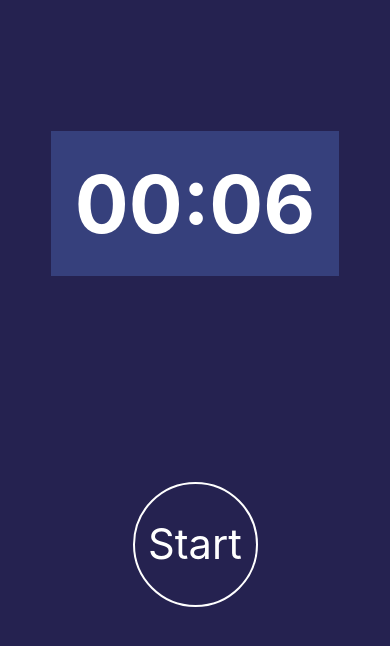
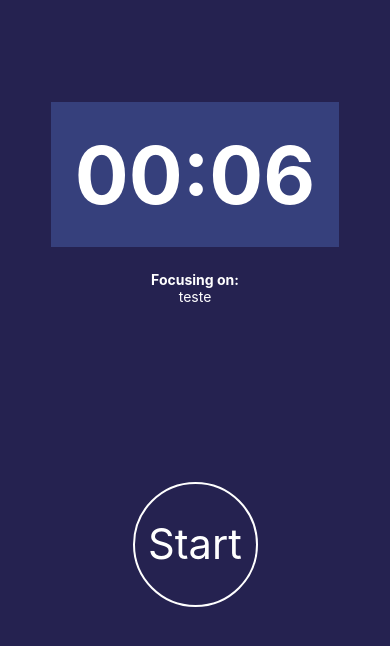
Before and after one commit to T14g/focus-app, a React Native app: screen / in a window 390 px wide. Shown: the top 646 px of the page. Built offline with nearby package versions, Linux system fonts and the light colour scheme.

Commit message:
App shows focus subject on View

```diff
--- a/src/features/Timer.js
+++ b/src/features/Timer.js
@@ -2,6 +2,8 @@
 import { View, Text, StyleSheet } from "react-native";
 import { Countdown } from "../components/Countdown";
 import { RoundedButton } from "../components/RoundedButton";
+import { colors } from "../utils/colors";
+import { spacing } from "../utils/sizes";
 
 export const Timer = ({ focusSubject }) => {
   const [isStarted, setIsStarted] = useState(false);
@@ -14,17 +16,19 @@
           onProgress={() => {}}
           onEnd={() => {}}
         />
+        <View style={{ paddingTop: spacing.lg }}>
+          <Text style={styles.title}>Focusing on:</Text>
+          <Text style={styles.task}>{focusSubject}</Text>
+        </View>
       </View>
-      {!isStarted && (
-        <View style={styles.buttonWrapper}>
+      <View style={styles.buttonWrapper}>
+        {!isStarted && (
           <RoundedButton title="Start" onPress={() => setIsStarted(true)} />
-        </View>
-      )}
-      {isStarted && (
-        <View style={styles.buttonWrapper}>
+        )}
+        {isStarted && (
           <RoundedButton title="Pause" onPress={() => setIsStarted(false)} />
-        </View>
-      )}
+        )}
+      </View>
     </View>
   );
 };
@@ -45,4 +49,13 @@
     justifyContent: "center",
     alignItems: "center",
   },
+  title: {
+    color: colors.white,
+    fontWeight: "bold",
+    textAlign: "center",
+  },
+  task: {
+    color: colors.white,
+    textAlign: "center",
+  },
 });
```
